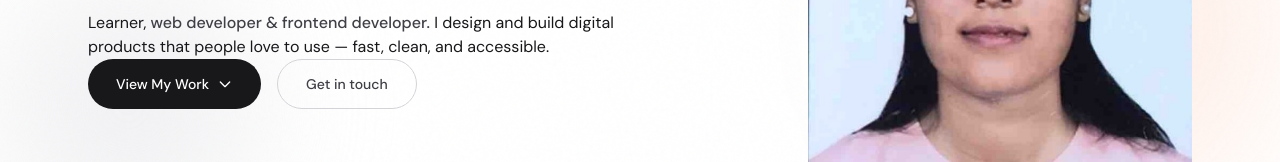
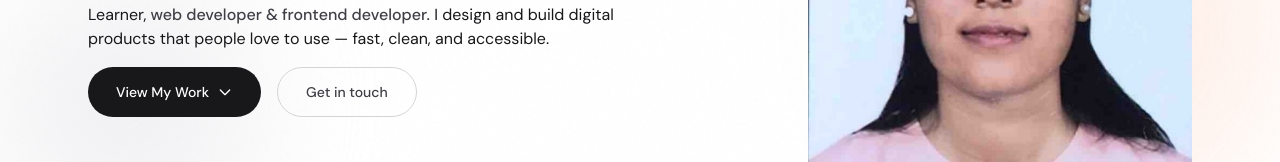
Before and after one commit to Sanskriti029/Portfolio, a website: page index.html in a window 1280 px wide. Shown: the part 366-528 px from the top of the page. Drawn offline with nearby package versions, Linux system fonts and the light colour scheme.

```diff
--- a/index.html
+++ b/index.html
@@ -316,14 +316,14 @@
             </p>
             <div class="reveal d3 flex flex-wrap gap-4">
               <a href="#work"
-                class="shimmer inline-flex items-center gap-2 bg-zinc-900 dark:bg-white text-white dark:text-zinc-900 font-medium px-7 py-3.5 rounded-full hover:bg-zinc-700 dark:hover:bg-zinc-200 transition-colors text-sm">
+                class="shimmer inline-flex items-center gap-2 bg-zinc-900 dark:bg-white text-white dark:text-zinc-900 font-medium px-7 py-3.5 rounded-full hover:bg-zinc-700 dark:hover:bg-zinc-200 transition-colors text-sm mt-4">
                 View My Work
                 <svg class="w-4 h-4" fill="none" viewBox="0 0 24 24" stroke="currentColor" aria-hidden="true">
                   <path stroke-linecap="round" stroke-linejoin="round" stroke-width="2" d="M19 9l-7 7-7-7" />
                 </svg>
               </a>
               <a href="#contact"
-                class="inline-flex items-center gap-2 border border-zinc-300 dark:border-zinc-700 text-zinc-700 dark:text-zinc-300 font-medium px-7 py-3.5 rounded-full hover:bg-zinc-50 dark:hover:bg-zinc-900 transition-colors text-sm">Get
+                class="inline-flex items-center gap-2 border border-zinc-300 dark:border-zinc-700 text-zinc-700 dark:text-zinc-300 font-medium px-7 py-3.5 rounded-full hover:bg-zinc-50 dark:hover:bg-zinc-900 transition-colors text-sm mt-4">Get
                 in touch</a>
               </a>
             </div>
```
